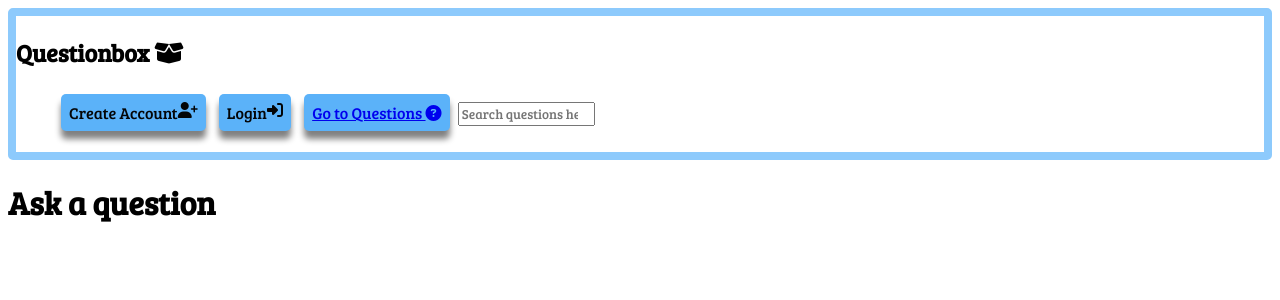
After one commit to momentum-team-4/django-questionbox-tleach01, a Django app: template templates/questions/add_question.html in a window 1280 px wide. The commit adds this page. Shown: the top 300 px of the page. Run offline with Django 3.2, Linux system fonts and the light colour scheme; the template is opened without the code that fills it, so the values that code supplies are empty; parts of the project's set-up code (start-up, migrations or seed data) failed here and were passed over; some libraries are stand-ins or nearby versions.

Commit message:
setting up views/paths & editing setup

```diff
--- a/project/settings.py
+++ b/project/settings.py
@@ -37,6 +37,7 @@ ALLOWED_HOSTS = []
 # Application definition
 
 INSTALLED_APPS = [
+    'registration',
     'django.contrib.admin',
     'django.contrib.auth',
     'django.contrib.contenttypes',
--- a/project/urls.py
+++ b/project/urls.py
@@ -13,14 +13,21 @@ Including another URLconf
     1. Import the include() function: from django.urls import include, path
     2. Add a URL to urlpatterns:  path('blog/', include('blog.urls'))
 """
+from os import name
+from questionbox.views import questions_list
 from django.contrib import admin
 from django.conf import settings
 from django.urls import include, path
 from django.views.generic import RedirectView, TemplateView
+from users import views as users_views
+from questionbox import views as questionbox_views
+from questionbox.models import Question, Answer
 
 urlpatterns = [
     path('admin/', admin.site.urls),
-    path('', TemplateView.as_view(template_name="base.html"))
+    path('accounts/', include('registration.backends.simple.urls')),
+    path('', TemplateView.as_view(template_name="base.html")),
+    path('questionbox/questions_list', questionbox_views.questions_list, name="questions_list"),
 ]
 
 if settings.DEBUG:
--- a/static/css/style.css
+++ b/static/css/style.css
@@ -6,7 +6,7 @@
 
 .navigation{
     background-color: rgb(255, 255, 255);
-    border: rgb(50, 100, 142) 8px solid;
+    border: rgb(141, 202, 252) 8px solid;
     border-radius: 5px;
 }
 
--- a/templates/base.html
+++ b/templates/base.html
@@ -16,16 +16,15 @@
     <body>
 
         <nav class="navigation">
-            <div>  </div>
+            <h2 class="webtitle"> Questionbox <i class="fas fa-box-open"></i></h2>
             <ul>
                 <li class="nav">Create Account <i class="fas fa-user-plus"></i></a></li>
                 <li class="nav">Login <i class="fas fa-sign-in-alt"></i></a></li>
                 {% if request.user.is_authenticated %}
                 <li class="nav">Logout <i class="fas fa-sign-out-alt"></i></a></li>
                 {% endif %}
-                <li class="nav">Go to Questions <i class="fas fa-question-circle"></i></a></li>
-                <!-- #search bar here too -->
-                <input required type="search" name="q" id="q">
+                <li class="nav"> <a href="{%url 'questions_list' %}">Go to Questions <i class="fas fa-question-circle"></i></a></li>
+                <input required type="search" name="q" id="q" placeholder="Search questions here">
 
             </ul>
 
--- /dev/null
+++ b/templates/questions/add_question.html
@@ -0,0 +1,5 @@
+{% extends "base.html" %}
+
+{% block content %}
+<h1>Ask a question</h1>
+{% endblock %}
--- /dev/null
+++ b/templates/questions/question_detail.html
@@ -0,0 +1,5 @@
+{% extends "base.html" %}
+
+{% block content %}
+<h1>Question Detail</h1>
+{% endblock %}
--- a/templates/questions_list.html
+++ b/templates/questions/questions_list.html
@@ -1,5 +1,5 @@
 {% extends "base.html" %}
 
 {% block content %}
-
+<h1>Questions List</h1>
 {% endblock %}
--- a/users/views.py
+++ b/users/views.py
@@ -6,7 +6,7 @@ from django.contrib.auth.decorators import login_required
 from .forms import UserCreationForm
 from .models import User
 
-# # Create your views here.
+# Create your views here.
 # def users_create(request):
 #     if request.method == "GET":
 #         form =  UserCreationForm()
```
Also changed, not shown: questionbox/views.py (+36 -0 lines), questionbox/migrations/0001_initial.py (added), questionbox/models.py (line endings or trailing spaces), templates/question_detail.html (deleted), templates/questions/add_answer.html (added), 2 other files.
